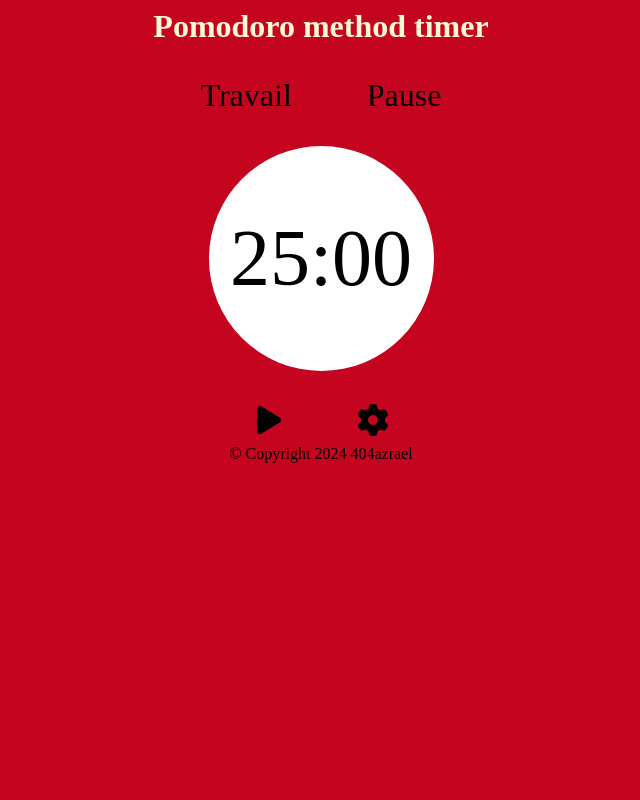
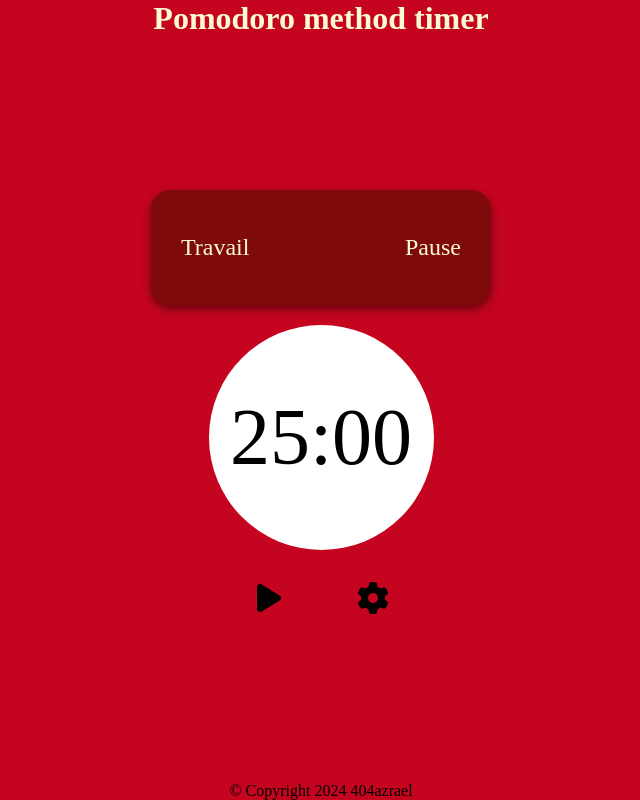
Before and after one commit to 404azrael/PomodoroTimer, a plain HTML site: page index.html in a window 1280 px wide. Shown: the whole page, without its empty margins (319-959 px from the left). Drawn offline with Linux system fonts and the light colour scheme.

Commit message:
display of work and break areas improved

```diff
--- a/css/style.css
+++ b/css/style.css
@@ -4,46 +4,69 @@ h1 {
     margin: 0 auto;
 }
 
+html,
+body {
+    height: 100%;
+    margin: 0;
+    display: flex;
+    flex-direction: column;
+}
 
-body{
+body {
     background-color: #c5051f;
 }
 
-.display{
-    border-radius: 30px;
+.display {
+    border-radius: 20px;
     display: flex;
-    justify-content: space-around;
+    justify-content: space-between;
     text-align: center;
-    font-size: 2em;
-    margin: 0 auto;
+    font-size: 1.5em;
+    margin: 20px auto;
     width: 25%;
+    background-color: #7e0a0a;
+    padding: 10px;
+    box-shadow: 0px 4px 10px rgba(0, 0, 0, 0.5);
 }
 
-#work{
+#work,
+#break {
+    color: lightgoldenrodyellow;
+    padding: 10px 20px;
+    cursor: pointer;
+    z-index: 1;
+    width: 30%;
+    text-align: center;
+}
+
+.activestyle {
+    color: gold !important;
+}
+
+#work {
     text-align: left;
 }
 
-#break{
+#break {
     text-align: right;
 }
 
-#start, #settings{
+#start,
+#settings {
     border: none;
     background: none;
-    font-size: 2em; /* Increase icon size */
-    padding: 20px; /* Add some padding */
-    width: 100px; /* Set width for the button */
-    height: 100px; /* Set height for the button */
+    font-size: 2em;
+    padding: 20px;
+    width: 100px;
+    height: 100px;
 }
-
 
 #layout {
     width: 100%;
     height: 100vh;
-    background-color: rgba(0,0,0,0.5);
-    /*display: flex;*/
+    background-color: rgba(0, 0, 0, 0.5);
     display: none;
-    justify-content:center ;
+    justify-content: center;
     align-items: center;
 }
 
@@ -53,58 +76,39 @@ form {
     height: 40vh;
 }
 
-
-
-
-.activestyle{
-    color: gold;
+main {
+    display: flex;
+    flex-direction: column;
+    justify-content: center;
+    text-align: center;
+    height: 400px;
+    align-content: space-between;
+    flex: 1;
 }
 
-main{
-    /*
-display: flexbox;
-flex-wrap: wrap;
-*/
-text-align: center;
-height: 400px;
-align-content: space-between;
-}
-
-.cycles{
-
-}
-
-.time{
+.time {
     text-align: center;
     margin: 0 auto;
 }
 
-#chronometer{
+#chronometer {
     border-radius: 100%;
     font-size: 5em;
     padding: 50px;
     background-color: white;
     aspect-ratio: 1/1;
-    width:125px;
-    height:125px;
+    width: 125px;
+    height: 125px;
     text-align: center;
-    line-height: 125px; /* Center text vertically (make it the same as the height) */
-    margin: 0 auto; /* Center the circle horizontally */
-    overflow: hidden; /* Prevent text from overflowing out of the circle */
+    line-height: 125px;
+    margin: 0 auto;
+    overflow: hidden;
     display: flex;
     justify-content: center;
-    align-items: center; /* Ensure vertical centering */
+    align-items: center;
 }
 
-
-#cycles{
-
+footer {
     text-align: center;
     margin: 0 auto;
 }
-
-
-footer{
-    text-align: center;
-    margin: 0 auto;
-}
--- a/index.html
+++ b/index.html
@@ -1,18 +1,19 @@
 <!DOCTYPE html>
 <html lang="fr">
-
   <head>
-    <meta charset="UTF-8">
-    <meta name="viewport" content="width=device-width, initial-scale=1.0">
+    <meta charset="UTF-8" />
+    <meta name="viewport" content="width=device-width, initial-scale=1.0" />
     <title>Pomodoro method timer</title>
-    <link rel="icon" type="image/x-icon" href="/img/tomato.png">
+    <link rel="icon" type="image/x-icon" href="/img/tomato.png" />
     <script defer src="js/script.js"></script>
-    <script src="https://kit.fontawesome.com/bf666a6394.js" crossorigin="anonymous"></script>
-    <link rel="stylesheet" href="css/style.css">
+    <script
+      src="https://kit.fontawesome.com/bf666a6394.js"
+      crossorigin="anonymous"
+    ></script>
+    <link rel="stylesheet" href="css/style.css" />
   </head>
 
   <body>
-
     <header>
       <h1>Pomodoro method timer</h1>
     </header>
@@ -28,22 +29,31 @@
       </div>
 
       <div class="buttons">
-            <button id="start"><em id ="playlogo" class="fa-solid fa-play"></em></button>
-            <button id="settings"><em id ="playlogo" class="fa-solid fa-gear"></em></button>
+        <button id="start">
+          <em id="playlogo" class="fa-solid fa-play"></em>
+        </button>
+        <button id="settings">
+          <em id="playlogo" class="fa-solid fa-gear"></em>
+        </button>
       </div>
-
     </main>
     <div id="layout">
       <form action="">
-            <input type="number" id="work-time" name="work-time" placeholder="Work time (minutes)">
-            <input type="number" id="break-time" name="break-time" placeholder="Break time (minutes)">
+        <input
+          type="number"
+          id="work-time"
+          name="work-time"
+          placeholder="Work time (minutes)"
+        />
+        <input
+          type="number"
+          id="break-time"
+          name="break-time"
+          placeholder="Break time (minutes)"
+        />
       </form>
     </div>
 
     <footer>&copy; Copyright 2024 404azrael</footer>
-
-
-
   </body>
-
 </html>
--- a/js/script.js
+++ b/js/script.js
@@ -12,31 +12,29 @@ let breakArea = document.getElementById("break");
 chronometer.innerText = workTime < 10 ? "0" + `${workTime}:00` : `${workTime}:00`; //display the initial time on the timer
 
 
-function handleCyclesDisplay(){ //change work and break areas display depending on the timer status
-    if(working){
+function handleCyclesDisplay() { //change work and break areas display depending on the timer status
+    if (working) {
         workArea.classList.add("activestyle"); //switch the "work" area to the active style
         breakArea.classList.remove("activestyle"); //and remove the active style from the "break" area
-
-
-    } else{
+    } else {
         breakArea.classList.add("activestyle"); //switch the "break" area to the active style
         workArea.classList.remove("activestyle"); //and remove the active style from the "work" area
     }
 }
 
-startButton.addEventListener("click", function(){ //the listener on the start button allows to start the timer if clicked once and to restart it if clicked again
-    if(!restart){
+startButton.addEventListener("click", function () { //the listener on the start button allows to start the timer if clicked once and to restart it if clicked again
+    if (!restart) {
         startTimer();
-    } else{
+    } else {
         clearInterval(interval); //clear the interval before starting the timer to prevent multiple intervals running at the same time
         startTimer();
     }
 });
 
-function startTimer(){
-    if (!restart){
+function startTimer() {
+    if (!restart) {
         time = workTime ? workTime * 60 - 1 : breakTime * 60 - 1; //set the time in seconds as the sum of minutes and seconds given by the user
-        interval = setInterval( timeEvolution, 1000);
+        interval = setInterval(timeEvolution, 1000);
         restart = true;
         startButton.querySelector('em').classList.remove('fa-play');
         startButton.querySelector('em').classList.add('fa-rotate-left'); //change the start button icon to a restart icon
@@ -48,24 +46,25 @@ function startTimer(){
         startButton.querySelector('em').classList.remove('fa-rotate-left');
         startButton.querySelector('em').classList.add('fa-play'); //switch back the restart button icon to the original play icon
         working = true;
+        handleCyclesDisplay(); //reset the work and break areas display
     }
 }
 
-function timeEvolution(){
+function timeEvolution() {
     handleCyclesDisplay();
     let minutes = parseInt(time / 60, 10);
     let seconds = parseInt(time % 60, 10);
-    if(minutes < 10){
+    if (minutes < 10) {
         minutes = "0" + minutes; //display the minutes with a leading zero if they are less than 10
     }
-    if(seconds < 10){
+    if (seconds < 10) {
         seconds = "0" + seconds; //display the seconds with a leading zero if they are less than 10
     }
     chronometer.innerText = `${minutes}:${seconds}`;
-    if(time <=0){
+    if (time <= 0) {
         working = !working;
-        time = working ? workTime * 60 : breakTime * 60 ;
-    }else{
+        time = working ? workTime * 60 : breakTime * 60;
+    } else {
         time--;
     }
 }
```
Also changed, not shown: temp.txt. Lines whose indentation alone changed are shown as unchanged.
